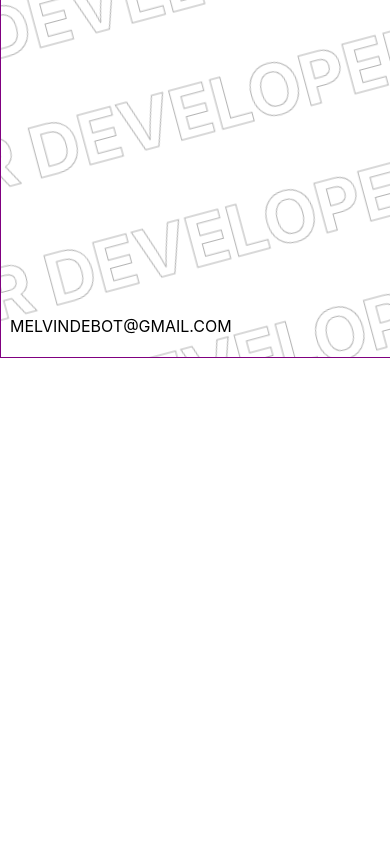
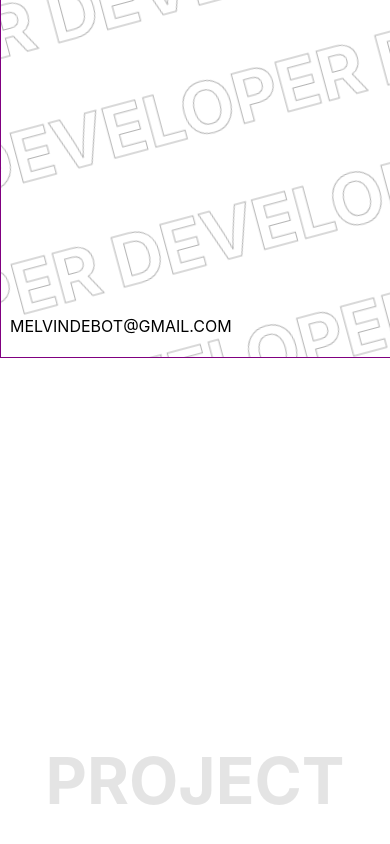
Before and after one commit to melvinDebot/melvin_debot_portfolio, a React (Create React App) app: page / in a window 390 px wide. Shown: the part 488-1332 px from the top of the page. Before the commit the page ends 846 px from the top, so only its background shows below. Built offline with nearby package versions, Linux system fonts and the light colour scheme.

Commit message:
add section two

```diff
--- a/src/App.css
+++ b/src/App.css
@@ -123,7 +123,7 @@
   align-items: center;
   background: none;
 }
-h2{
+h3{
   font-weight: bold;
   font-family: Arial, Helvetica, sans-serif;
   font-size: 200px;
@@ -139,3 +139,35 @@
   background-color: darkgreen;
   transition: 1s ease-out;
 }
+
+/* OtherSection */
+.panel{
+  min-height: 100vh;
+  display:flex;
+  justify-content: space-around;
+  align-items: center;
+  transition: 1s;
+
+}
+h2{
+  font-size: 12rem;
+  font-weight: bolder;
+  opacity: 0.1;
+}
+.color-white {
+  background-color: white;
+  transition: background-color 1s ease;
+}
+.color-blue {
+  background-color: #63B1FA;
+  transition: background-color 1s ease;
+}
+.color-orange {
+  background-color: #FAA263;
+  transition: background-color 1s ease;
+}
+@media(max-width: 700px){
+  h2{
+    font-size: 4rem;
+  }
+}
--- a/src/App.js
+++ b/src/App.js
@@ -1,8 +1,7 @@
 import React from 'react';
 import './App.css';
 import { TimelineLite} from 'gsap';
-
-
+import OthersSection from './components/OthersSection';
 
 class App extends React.Component{
   constructor(props){
@@ -19,6 +18,7 @@
 
     }
   }
+  //FONCTIONNALITES
   cursorMove = (e) =>{
     this.setState({x : e.pageX, y : e.pageY})
   }
@@ -32,6 +32,8 @@
   mouseOut = () =>{
     this.setState({color : ''})
   }
+
+  //CREATION DE DIV
   createDivRight = () =>{
     let parent = [];
     for(let i = 0; i < 1; i++){
@@ -54,6 +56,7 @@
     }
     return parent
   }
+
   componentDidMount(){
     setInterval(() => {
       this.move();
@@ -61,6 +64,8 @@
     this.moveText();
 
   }
+
+  //ANIMATION
   moveText = () =>{
     this.txt.to('.text-block', 1,
       {
@@ -109,9 +114,9 @@
       <div className="cursor" style={style}></div>
         <section className="text">
           <ul className="network">
-            <a href=""><li>Behance</li></a>
-            <a href="#"><li>LinkeInd</li></a>
-            <a href="#"><li>Github</li></a>
+            <a href="/" ><li>Behance</li></a>
+            <a href="/"><li>LinkeInd</li></a>
+            <a href="/"><li>Github</li></a>
           </ul>
           <div className="text-title">
             <h1 className="title-name" onMouseOver={this.overText}>MELVIN DEBOT <span className="text-block"></span></h1>
@@ -127,6 +132,7 @@
             {this.createDivRight()}
           </div>
         </section>
+        <OthersSection />
       </div>
     )
   }
--- /dev/null
+++ b/src/components/OthersSection.jsx
@@ -0,0 +1,48 @@
+import React from 'react';
+import $ from "jquery";
+
+function OthersSection(){
+  $(window).scroll(function() {
+
+    // selectors
+    var $window = $(window),
+        $body = $('body'),
+        $panel = $('.panel');
+
+    // Change 33% earlier than scroll position so colour is there when you arrive.
+    var scroll = $window.scrollTop() + ($window.height() / 3);
+
+    $panel.each(function () {
+      var $this = $(this);
+
+      // if position is within range of this panel.
+      // So position of (position of top of div <= scroll position) && (position of bottom of div > scroll position).
+      // Remember we set the scroll to 33% earlier in scroll var.
+      if ($this.position().top <= scroll && $this.position().top + $this.height() > scroll) {
+
+        // Remove all classes on body with color-
+        $body.removeClass(function (index, css) {
+          return (css.match (/(^|\s)color-\S+/g) || []).join(' ');
+        });
+
+        // Add class of currently active div
+        $body.addClass('color-' + $(this).data('color'));
+      }
+    });
+
+  }).scroll();
+  return(
+    <div>
+      <div className="panel" data-color="white">
+        <h2>PROJECT</h2>
+      </div>
+      <div className="panel" data-color="blue">
+        <h2>ABOUT</h2>
+      </div>
+      <div className="panel" data-color="orange">
+        <h2>CONTACT</h2>
+      </div>
+    </div>
+  )
+}
+export default OthersSection;
```
Also changed, not shown: src/components/Reseaux.jsx (deleted, +0 -25 lines), 1 other file (tests, documents, lock files or other folders).
